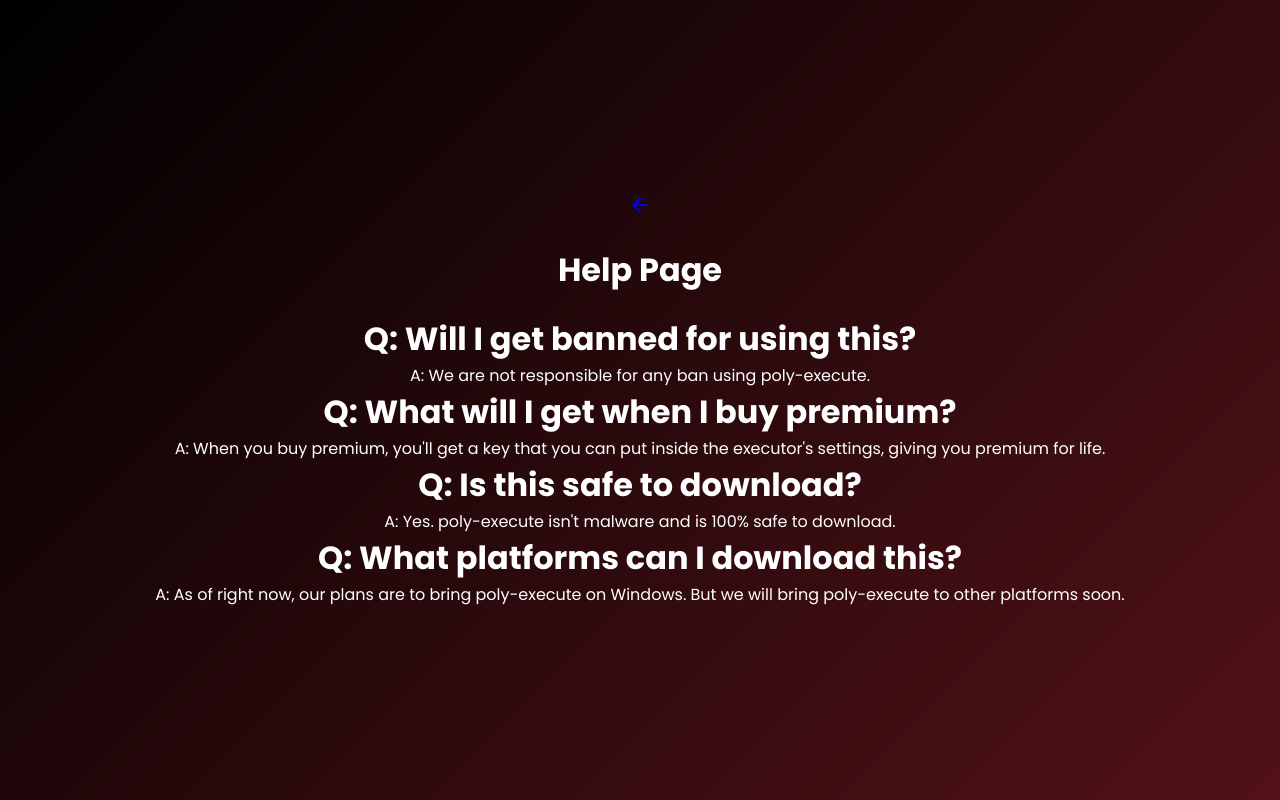
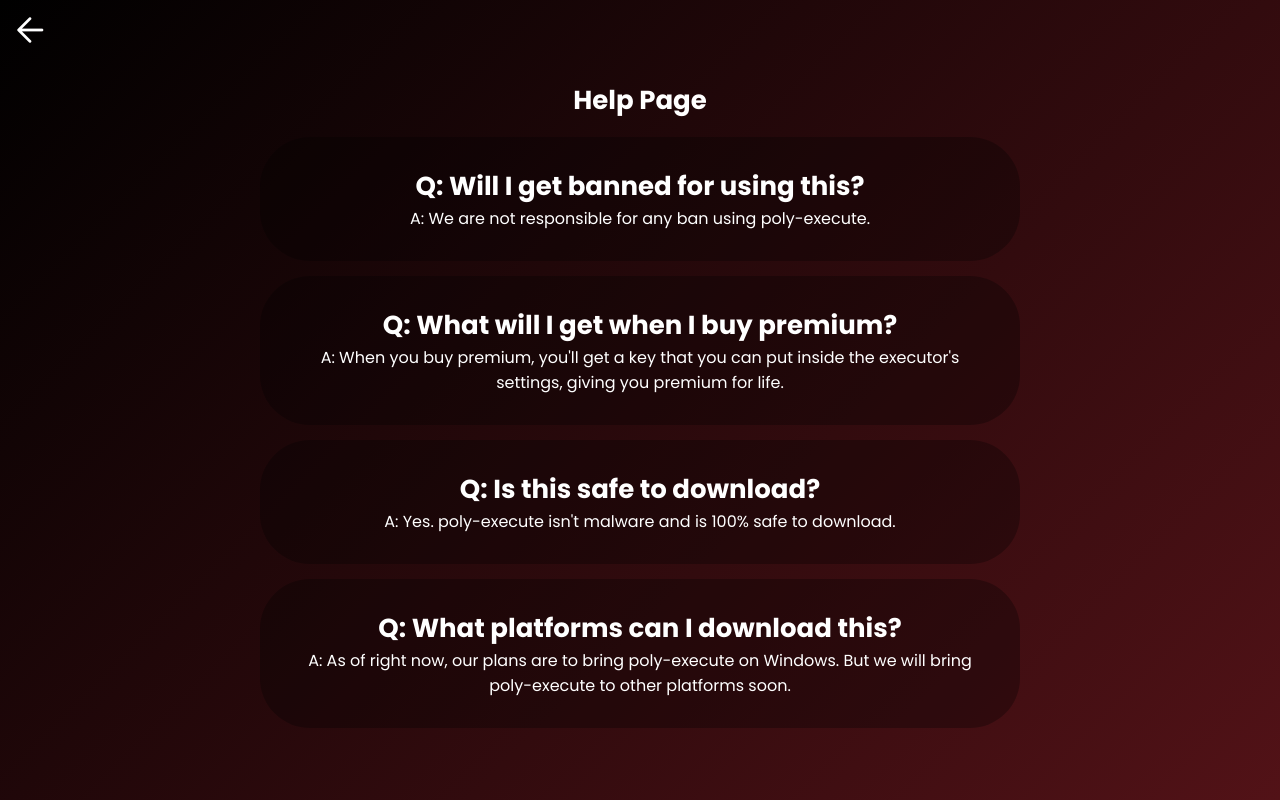
Before and after one commit to Albateic/albateic.github.io, a PHP site: page /help in a window 1280 px wide. Run offline with PHP 8.4, Linux system fonts and the light colour scheme.

Commit message:
Update style.css

```diff
--- a/style.css
+++ b/style.css
@@ -8,6 +8,7 @@ html {
 body {
   font-family: Poppins;
   background: linear-gradient(135deg, #000, #521217);
+  background-size: cover;
   color: white;
 }
 
@@ -24,6 +25,17 @@ body {
   text-align: center;
 }
 
+.th {
+  width: 700px;
+  height: fit-content;
+  margin: 15px;
+  margin-bottom: 0px;
+  padding: 30px;
+  background:rgba(0, 0, 0, 0.3);
+  border-radius: 50px;
+  color: white;
+}
+
 .link {
   color: white;
   text-decoration: none;
@@ -33,3 +45,22 @@ body {
 .link:hover {
   letter-spacing: 2px;
 }
+
+span.size-40 {
+  position: absolute;
+  color: white;
+  left: 0;
+  top: 0;
+  margin: 10px;
+  font-size: 40px;
+  transition-duration: 1s;
+  font-variation-settings: 'OPSZ' 40;
+}
+
+span.size-40:hover {
+  font-variation-settings: 'wght' 600;
+}
+
+h1 {
+  font-size: 26px !important;
+}
```
